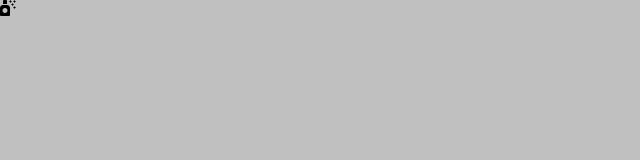
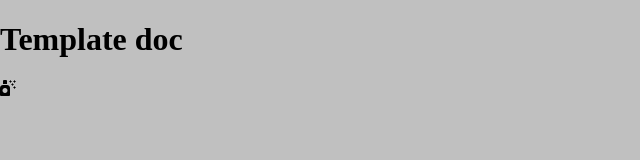
Before and after one commit to bhuvaneswaribabu/template, a plain HTML site: page index.html in a window 1280 px wide. Shown: the whole page, without its empty margins (0-640 px from the left). Drawn offline with Linux system fonts and the light colour scheme.

Commit message:
second commit

```diff
--- a/index.html
+++ b/index.html
@@ -9,6 +9,7 @@
     <link rel="stylesheet" href="style.css">
 </head>
 <body>
+    <h1>Template doc</h1>
     <i class="fas fa-air-freshener"></i>
     <script src="script.js">
 
```
